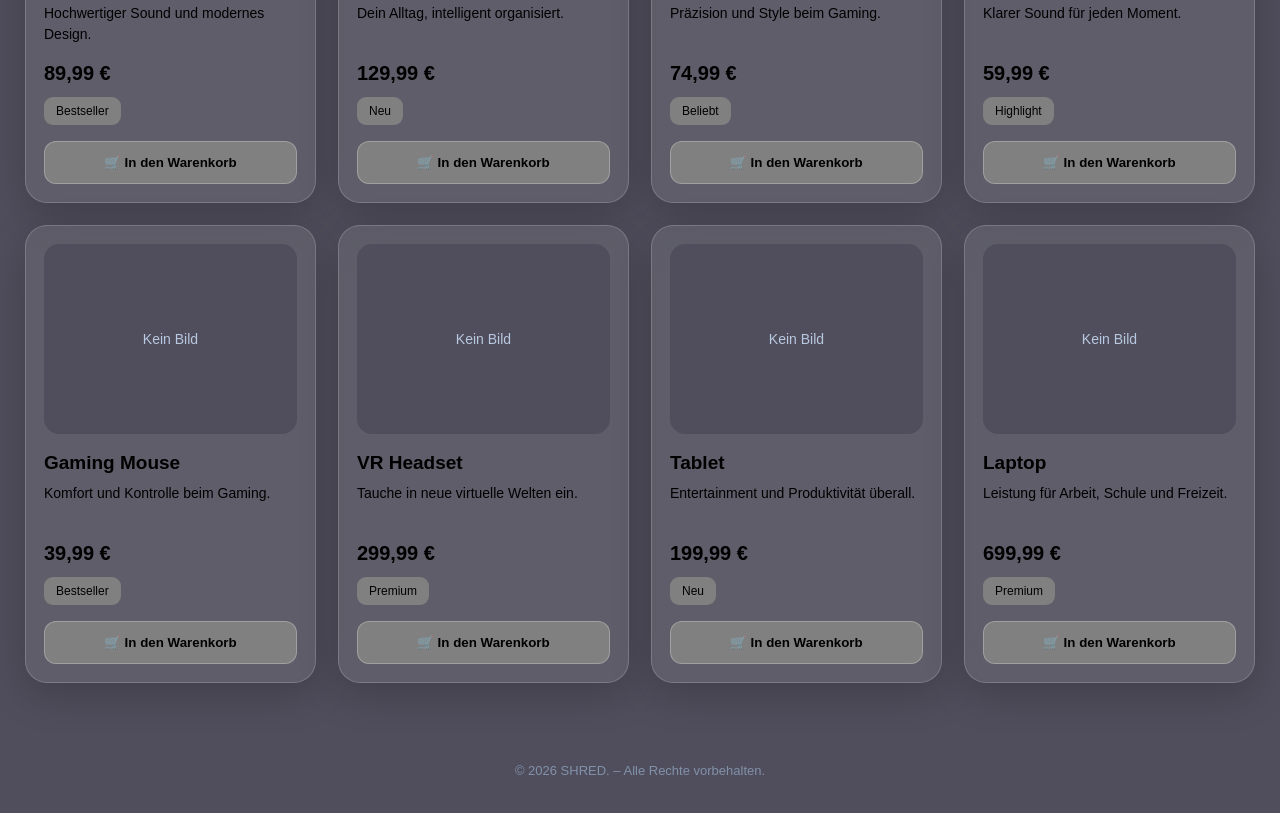
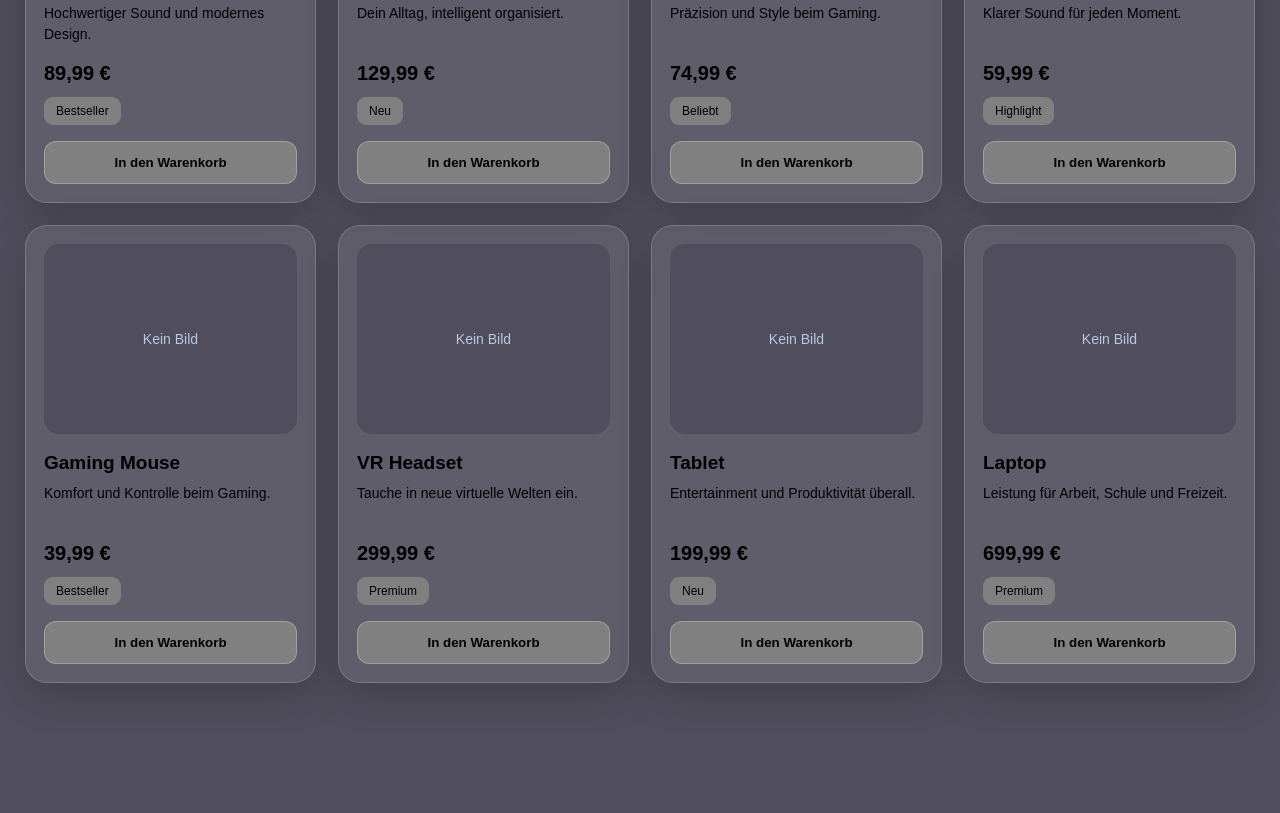
Before and after one commit to Maxel06/SHRED., a website: page index.html in a window 1280 px wide. Shown: the part 443-1256 px from the top of the page. Drawn offline with Linux system fonts and the light colour scheme.

Commit message:
Update index.html

```diff
--- a/index.html
+++ b/index.html
@@ -842,7 +842,7 @@ const defaultProducts = [
 /* WEBSITE DATEN */
 
 let data = {
-    footer: "© 2026 SHRED. – Alle Rechte vorbehalten.",
+    footer: "",
     products: defaultProducts
 };
 
@@ -955,7 +955,7 @@ function renderWebsite() {
 
         const button = document.createElement("button");
         button.className = "add-cart-button";
-        button.textContent = "🛒 In den Warenkorb";
+        button.textContent = "In den Warenkorb";
 
         button.addEventListener("click", () => {
             addToCart(product.id);
```
